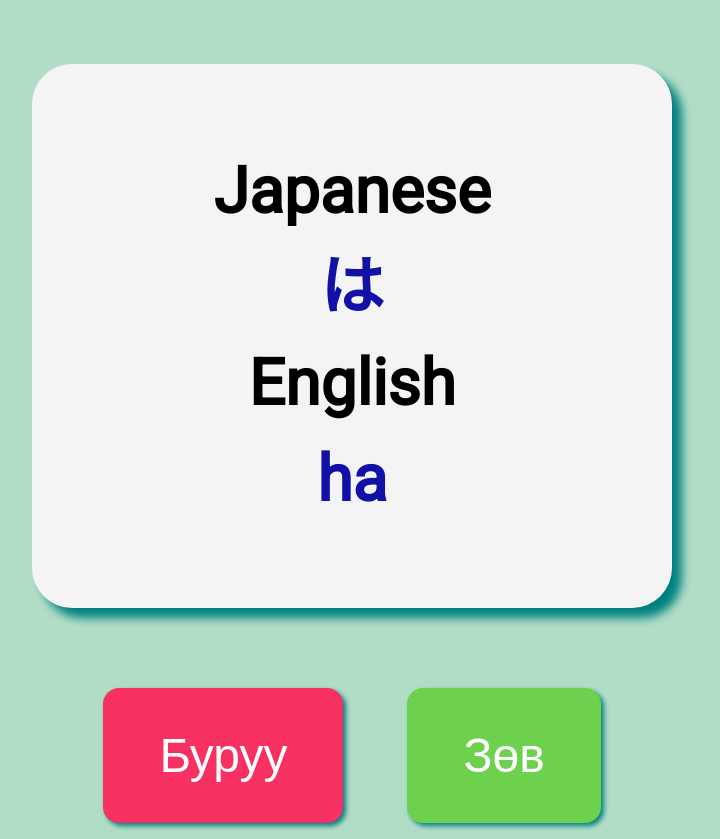
After one commit to Amarboldaev/porfoSimple, a Flask app: page /flashy in a window 1280 px wide. The commit adds this page. Shown: the whole page, without its empty margins (288-1008 px from the left). Run offline with Flask 2, Linux system fonts and the light colour scheme; some libraries are stand-ins or nearby versions.

Commit message:
flashy added

```diff
--- a/app.py
+++ b/app.py
@@ -1,8 +1,13 @@
-from flask import Flask, render_template
+from flask import Flask, render_template, request, redirect
 from datetime import datetime
+import pandas as pd
+import flashy
+import random
 
 
 app = Flask(__name__)
+
+bgcolor = ["red","blue","silver","green","yellow"]
 
 @app.context_processor
 def inject_now():
@@ -12,6 +17,17 @@ def inject_now():
 def main():
     return render_template("./index.html")
 
+@app.route('/flashy', methods=["POST", "GET"])
+def Flashy():
+    if request.method == "POST":
+        print("POST orj irlee")
+        return redirect("/flashy")
+    else:
+        hello = flashy.Flashcard()
+        crand_list = hello.next_card()
+        print(crand_list)
+        return render_template("./flashcard.html", title = "Japanese" , word = crand_list["Japanese"], ran_color=random.choice(bgcolor), en_word = crand_list["English"], en_title="English")
+
 
 if __name__ == ("__main__"):
     app.run()
--- /dev/null
+++ b/data/words_to_learn.csv
@@ -0,0 +1,39 @@
+Japanese,English
+あ,A
+い,I
+う,U
+お,O
+か,ka
+き,ki
+く,ku
+け,ke
+こ,ko
+さ,sa
+し,shi
+す,su
+た,ta
+ち,chi
+つ,tsu
+て,te
+と,to
+な,na
+ぬ,nu
+の,no
+は,ha
+ひ,hi
+ふ,fu
+へ,he
+ほ,ho
+ま,mi
+む,mu
+め,me
+も,mo
+や,ya
+ゆ,yu
+よ,yo
+ら,ra
+り,ri
+る,ru
+れ,re
+ろ,ro
+わ,wa
--- /dev/null
+++ b/flashy.py
@@ -0,0 +1,18 @@
+import pandas as pd
+import random
+
+class Flashcard:
+    def __init__(self):
+        try:
+            self.data = pd.read_csv("./data/words_to_learn.csv")
+        except FileNotFoundError:
+            self.original_data = pd.read_csv("./data/japanese_words.csv")
+            self.to_learn = self.original_data.to_dict(orient="records")
+        else:
+            self.to_learn = self.data.to_dict(orient="records")
+
+    current_card = {}
+
+    def next_card(self):
+        self.current_card = random.choice(self.to_learn)
+        return self.current_card
--- /dev/null
+++ b/static/css/flasht-style.css
@@ -0,0 +1,94 @@
+:root {
+    --primary-color: #B1DDC6 ;
+    --secondary-color: #91c2af;
+    --card-front: #f4f4f4;
+}
+* {
+    margin: 0;
+    padding: 0;
+    box-sizing: border-box;
+}
+body {
+    font-family: 'Roboto', sans-serif;
+    line-height: 1.5;
+    background: var(--primary-color);
+}
+a {
+    color: #000;
+    text-decoration: none;
+}
+
+.container {
+    display: flex;
+    align-items: center;
+    justify-content: space-between;
+    text-align: center;
+}
+
+.card {
+    background: var(--card-front);
+    margin: 4rem 20rem;
+    padding:5rem 0;
+    align-items: center;
+    justify-content: center;
+    text-align: center;
+    border-radius: 40px;
+    box-shadow: 10px 10px 10px teal;
+}
+
+.card .card-color-red {color: rgb(163, 27, 27);}
+.card .card-color-blue {color: rgb(17, 17, 168);}
+.card .card-color-silver {color: rgb(102, 97, 97);}
+.card .card-color-green {color: rgb(11, 97, 11);}
+.card .card-color-yellow {color: rgb(153, 153, 21);}
+
+#btn{
+    display: flex;
+    /* grid-column: 1 / span 2;; */
+    justify-content: center;
+    align-items: center;
+    text-align: center;
+}
+.btn {
+    border: none;
+    color: #fff;
+    padding: 2.5rem 3.5rem;
+    margin: 1rem 2rem;
+    border-radius: 1rem;
+    left: 100px;
+    font-size: 3rem;
+    box-shadow: 3px 3px 5px teal;
+}
+.btn-wrong{
+    background-color: #f73161;
+}
+.btn-right{
+    background-color: #6dd14d;
+}
+.btn-wrong:hover {
+    background-color: #8d1b37;
+}
+.btn-right:hover{
+    background-color: #467e34;
+}
+h3 {
+    font-size: 4rem;
+}
+
+#language-en{
+    /* visibility: hidden; */
+    opacity: 0;
+    animation: animate1 2s forwards 4s ease-in-out;
+}
+#letter-en {
+    opacity: 0;
+    animation: animate1 2s forwards 4s ease-in-out;
+}
+@keyframes animate1{
+    from {
+        opacity: 0;
+    }
+    to {
+        opacity: 1;
+    }
+}
--- /dev/null
+++ b/templates/flashcard.html
@@ -0,0 +1,34 @@
+<!DOCTYPE html>
+<html lang="en">
+<head>
+    <meta charset="UTF-8">
+    <meta name="viewport" content="width=device-width, initial-scale=1.0">
+    <link rel="shortcut icon" href="{{ url_for('static', filename='img/favicon.ico')}}">
+    <link rel="stylesheet" href="{{ url_for('static', filename='/css/flasht-style.css')}}">
+
+    <script src="https://kit.fontawesome.com/8a206a71da.js" crossorigin="anonymous"></script>
+    <link rel="stylesheet" href="https://fonts.googleapis.com/css?family=Roboto&display=swap">
+    <title>Flashy</title>
+</head>
+<body>
+    <section id="Home Section">
+        <div id="container">
+            <div class="card card-example">
+                <h3 id="language">{{ title }}</h3>
+                <h3 class="card-color-{{ran_color}}"id="letter">{{ word }}</h3>
+
+                <h3 id="language-en">{{ en_title }}</h3>
+                <h3 class="card-color-{{ran_color}}" id="letter-en">{{ en_word }}</h3>
+            </div>
+            <!-- <div class="card card-tutor">
+                <h3>Тайлбар</h3>
+                <p>Lorem ipsum dolor sit amet consectetur adipisicing elit. Dolores omnis rerum aperiam. Quo, sint animi sed aspernatur a consectetur facilis nostrum in libero quasi temporibus iste reiciendis unde tempore atque!
+            </div> -->
+            <form action="" method="POST" id="btn">
+                <button href="#" class="btn btn-wrong">Буруу</button>
+                <button href="#" class="btn btn-right">Зөв</button>
+            </form>
+        </div>
+    </section>
+</body>
+</html>
--- a/templates/index.html
+++ b/templates/index.html
@@ -10,7 +10,6 @@
 
 	<meta charset="UTF-8">
 	<title>AMAR - THE BEAR - BOLDAEV</title>
-
 
 	<link rel="shortcut icon" href="{{ url_for('static', filename='img/favicon.ico')}}">
 	<link rel="stylesheet" href="{{ url_for('static', filename='/css/bootstrap.css')}}">
```
